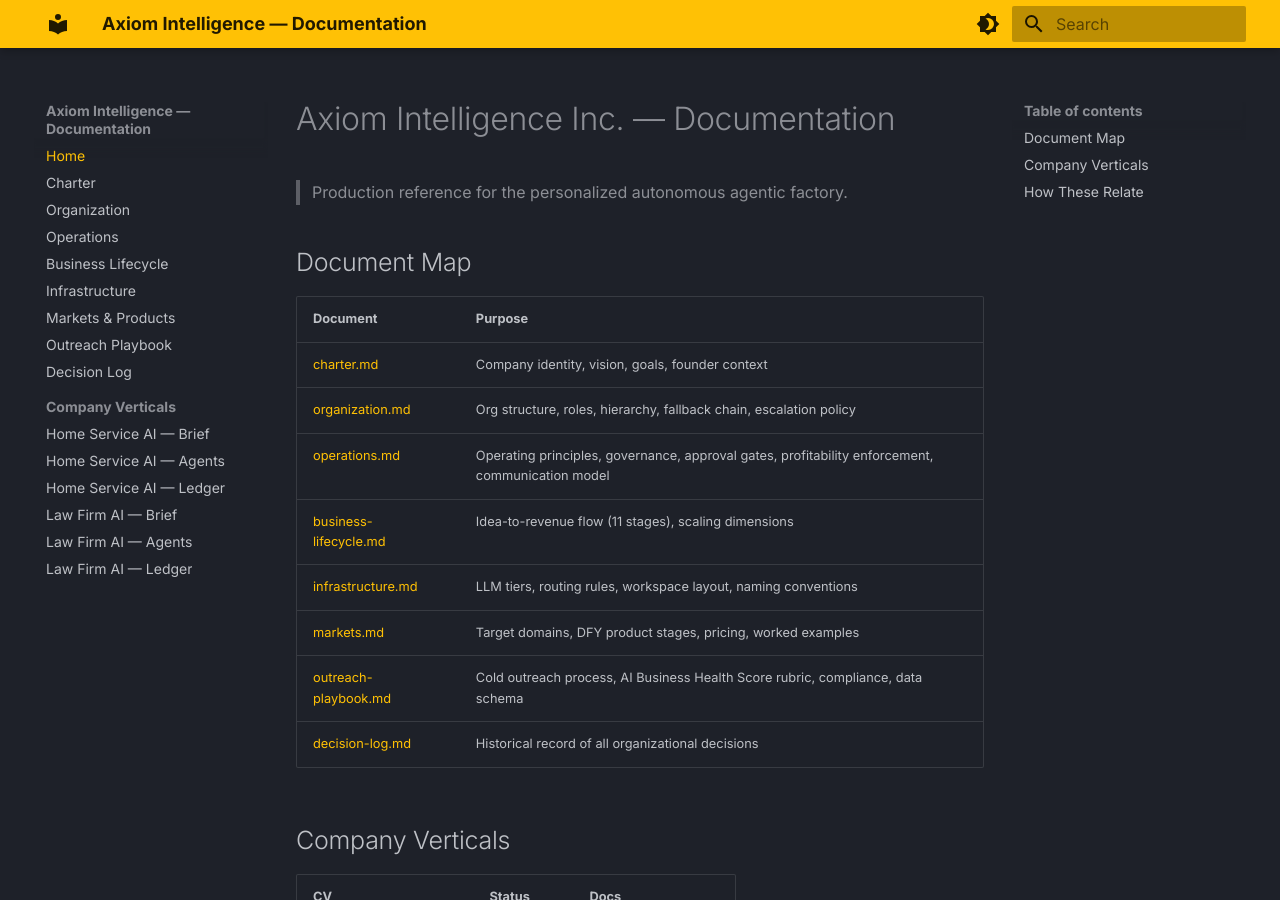
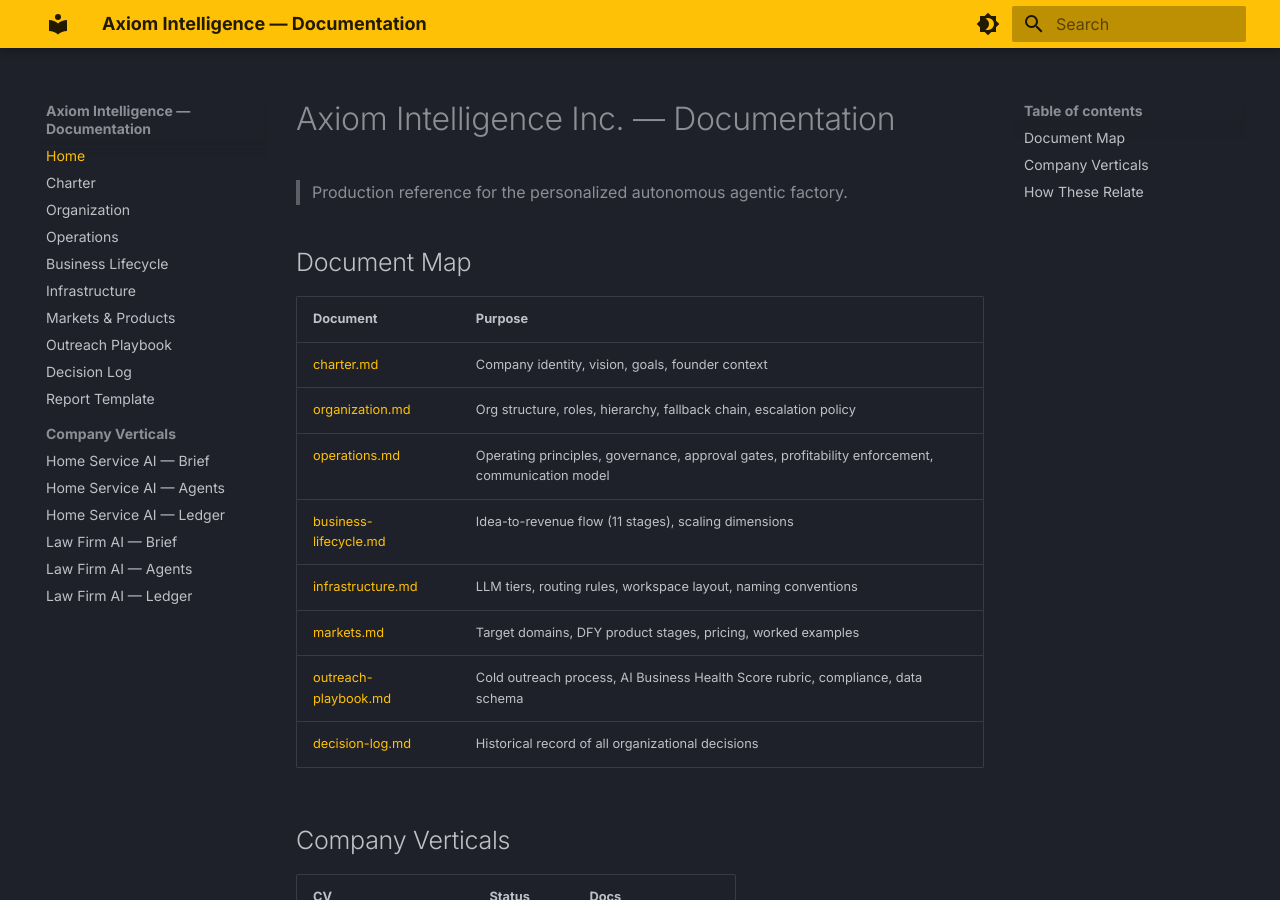
Before and after one commit to axiom-internationale/idea, an MkDocs documentation site: the page built from docs/README.md, in a window 1280 px wide and 900 px high. Built offline with MkDocs 1.6.1 and Material for MkDocs 9.7.7, drawn with Linux system fonts in a browser that asks for light colours.

Commit message:
added mkdocs

```diff
--- a/mkdocs.yml
+++ b/mkdocs.yml
@@ -38,6 +38,7 @@ nav:
   - Markets & Products: markets.md
   - Outreach Playbook: outreach_playbook.md
   - Decision Log: decision_log.md
+  - Report Template: report/usage.md
   - Company Verticals:
       - Home Service AI — Brief: cvs/home_service_ai/brief.md
       - Home Service AI — Agents: cvs/home_service_ai/agents.md
```
